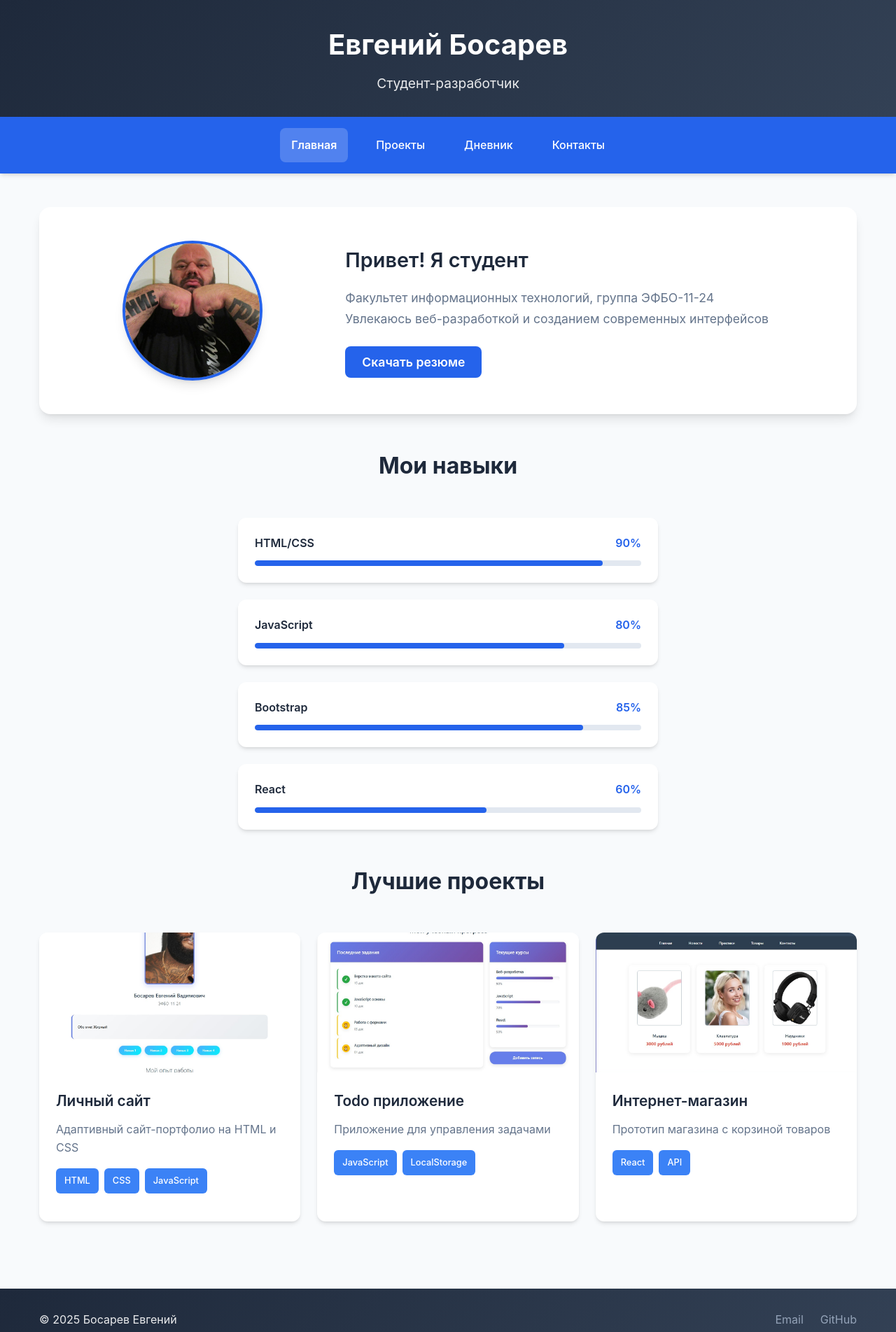
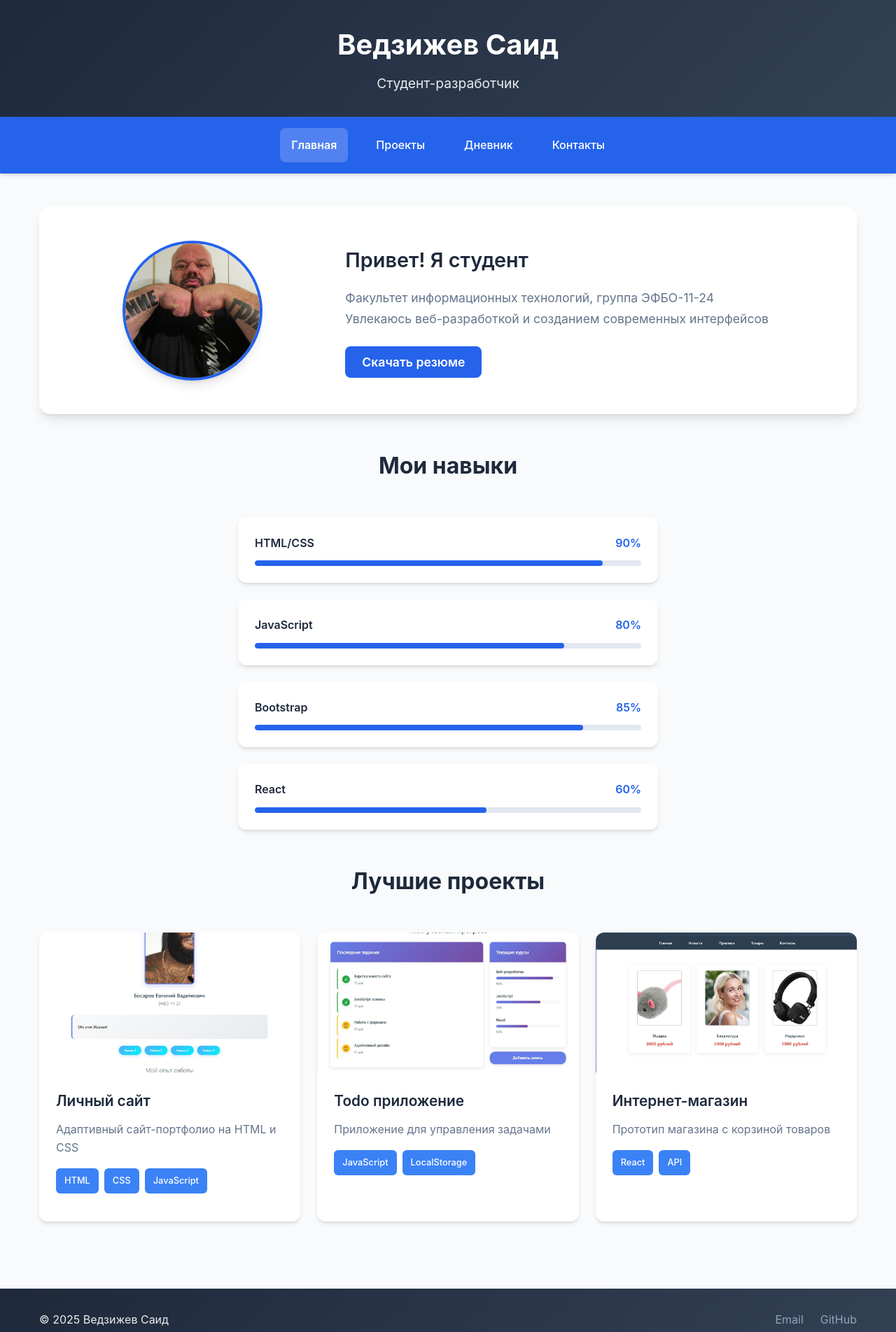
Before and after one commit to jackinevesuele/Kontrolnaya3, a plain HTML site: page index.html in a window 1280 px wide. Shown: the top 1904 px of the page at 70% size. Drawn offline with Linux system fonts and the light colour scheme.

Commit message:
Update index.html

```diff
--- a/index.html
+++ b/index.html
@@ -13,7 +13,7 @@
         <header class="header">
             <div class="container">
                 <div class="header__content">
-                    <h1 class="header__title">Евгений Босарев</h1>
+                    <h1 class="header__title">Ведзижев Саид</h1>
                     <p class="header__subtitle">Студент-разработчик</p>
                 </div>
             </div>
@@ -166,7 +166,7 @@
         <footer class="footer">
             <div class="container">
                 <div class="footer__content">
-                    <p class="footer__copyright">&copy; 2025 Босарев Евгений</p>
+                    <p class="footer__copyright">&copy; 2025 Ведзижев Саид</p>
                     <div class="footer__links">
                         <a href="mailto:bosarev.e.v@edu.mirea.ru" class="footer__link">Email</a>
                         <a href="https://github.com/jackinevesuele" class="footer__link">GitHub</a>
```
